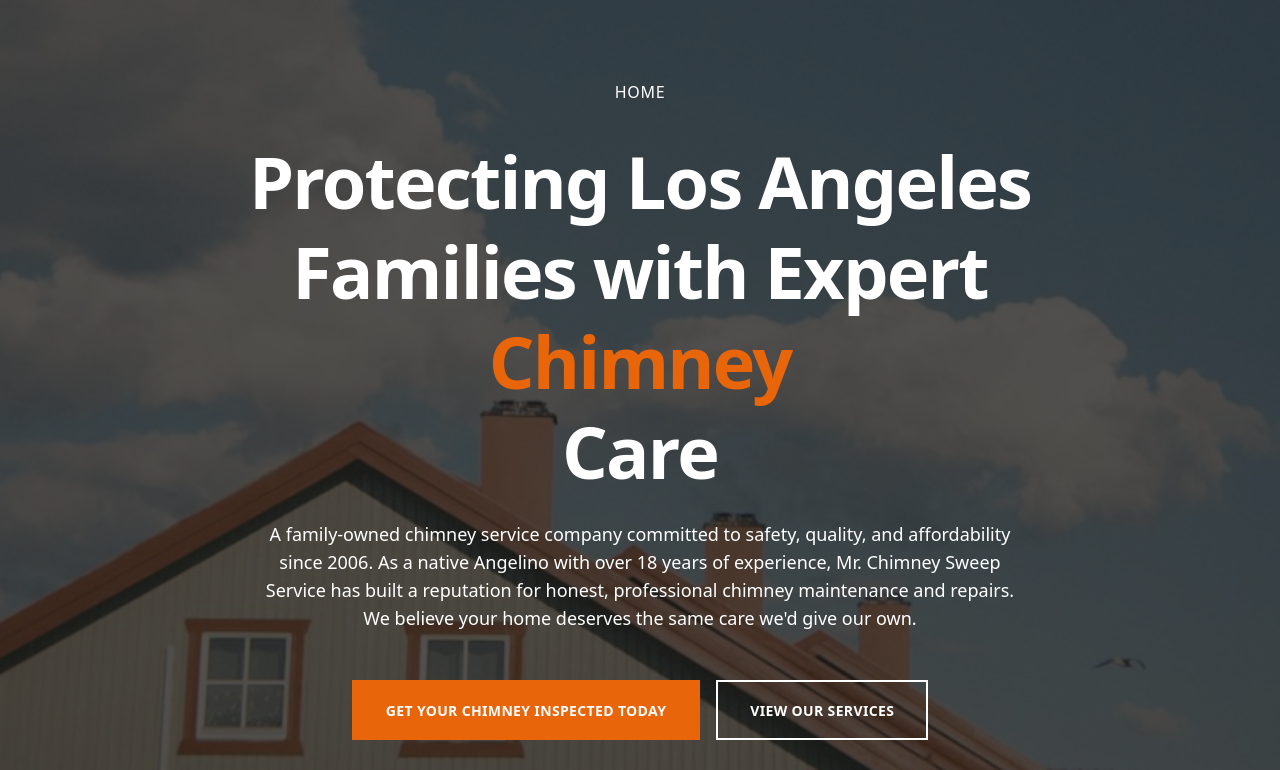
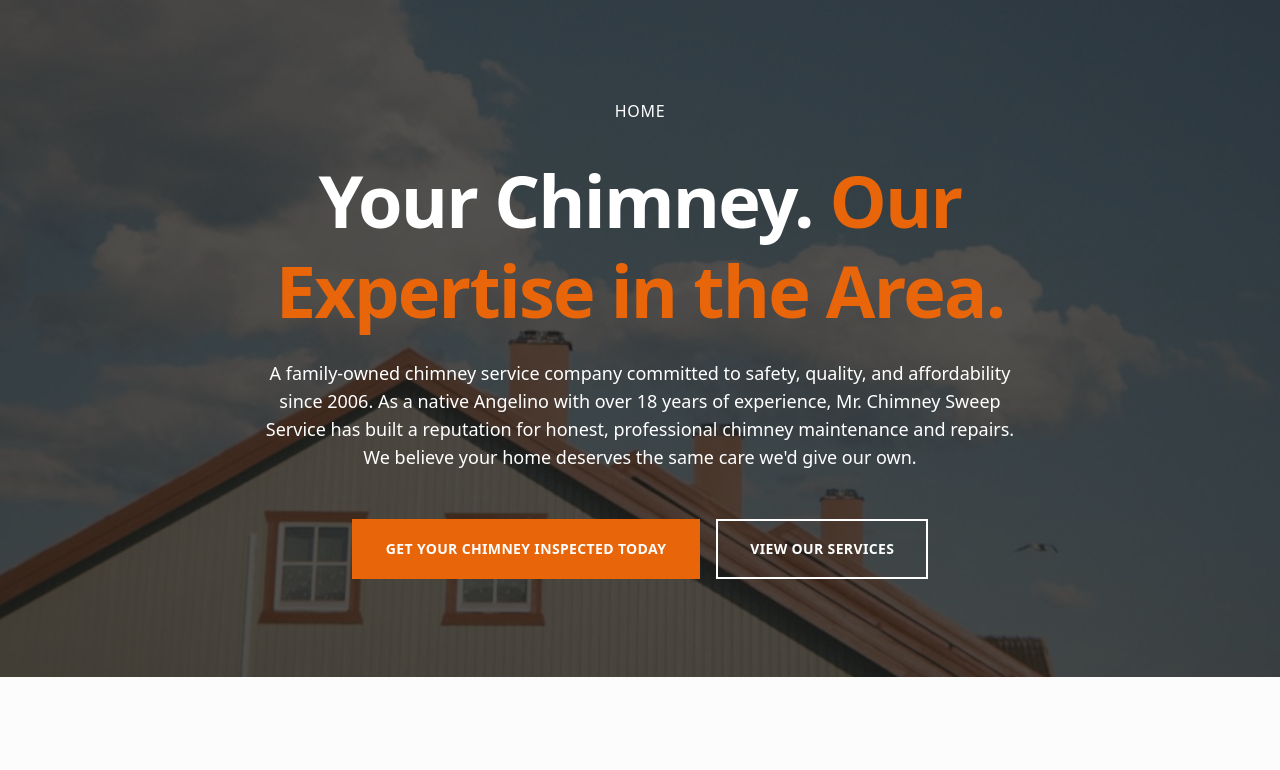
Before and after one commit to AdeptPlus-IL/MrChimneyServiceInc.-CA, a website: page src/about-us.html in a window 1280 px wide. Shown: the top 770 px of the page. Drawn offline with nearby package versions, Linux system fonts and the light colour scheme; files whose address does not match are found by name.

Commit message:
Site Editor: Update hero section header text to focus message (2 files)

```diff
--- a/src/about-us.html
+++ b/src/about-us.html
@@ -51,7 +51,7 @@
 
             <!-- Main Heading -->
             <h1 class="text-white font-black text-5xl md:text-6xl lg:text-[72px] leading-tight lg:leading-[90px] tracking-tight md:tracking-[-1.8px] mb-6 max-w-4xl mx-auto">
-                Protecting Los Angeles Families with Expert <span class="text-primary">Chimney</span><br class="hidden md:block"> Care
+                Your Chimney. <span class="text-primary">Our Expertise in the Area.</span>
             </h1>
 
             <!-- Paragraph -->
```
Also changed, not shown: src/index.html (+1 -1 lines).
